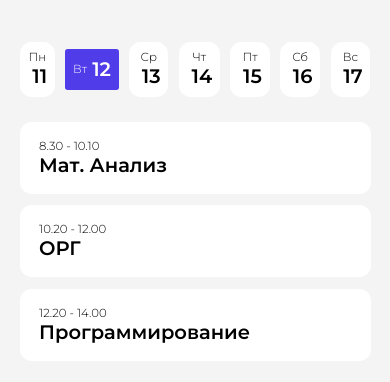
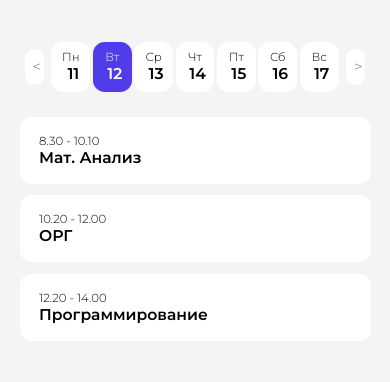
Before and after one commit to Cartman-SP/Markbook, a Django app: template Markbook/mainapp/templates/Schedule.html in a window 390 px wide. Shown: the part 49-431 px from the top of the page. Run offline with Django 4.2, Linux system fonts and the light colour scheme; the template is opened without the code that fills it, so the values that code supplies are empty.

Commit message:
bugs fixed

```diff
--- a/Markbook/mainapp/static/css/schedule.css
+++ b/Markbook/mainapp/static/css/schedule.css
@@ -186,7 +186,7 @@
 
   h4 {
     font-family: "Montserrat";
-    font-size: 5vw;
+    font-size: 4vw;
     margin: 0;
     font-weight: bold;
   }
@@ -218,7 +218,8 @@
   }
 
   #week {
-    display: none;
+    width: 1vw;
+    margin: 5px;
   }
 
   #week h4 {
@@ -249,6 +250,7 @@
     padding: 1vh 2vw 1vh 2vw;
     border-radius: 3vw;
     transition: 0.2s ease;
+    width: 6vw;
   }
 
   .day h4 {
@@ -261,12 +263,19 @@
     filter: drop-shadow(0 10px 5px rgb(231, 231, 231));
   }
 
-  #active-day {
+  .active-day {
+    width: 6vw;
+    display: block;
+    text-align: center;
+    align-items: center;
+    padding: 1vh 2vw 1vh 2vw;
+    border-radius: 3vw;
+    transition: 0.2s ease;
     background-color: rgb(81, 60, 233);
     color: white;
   }
 
-  #active-day p {
+  .active-day p {
     color: white;
   }
 
```
Also changed, not shown: Markbook/db.sqlite3.
